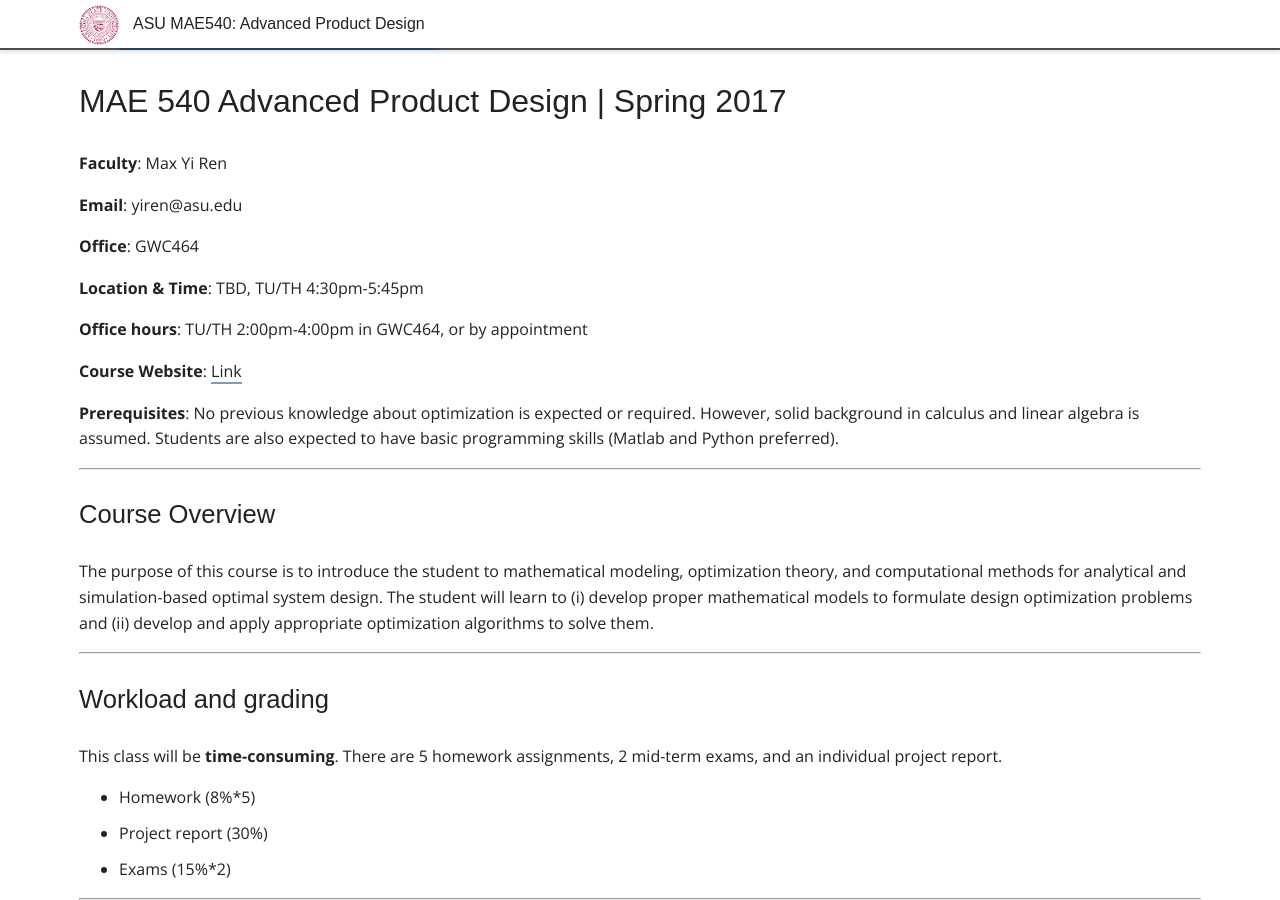
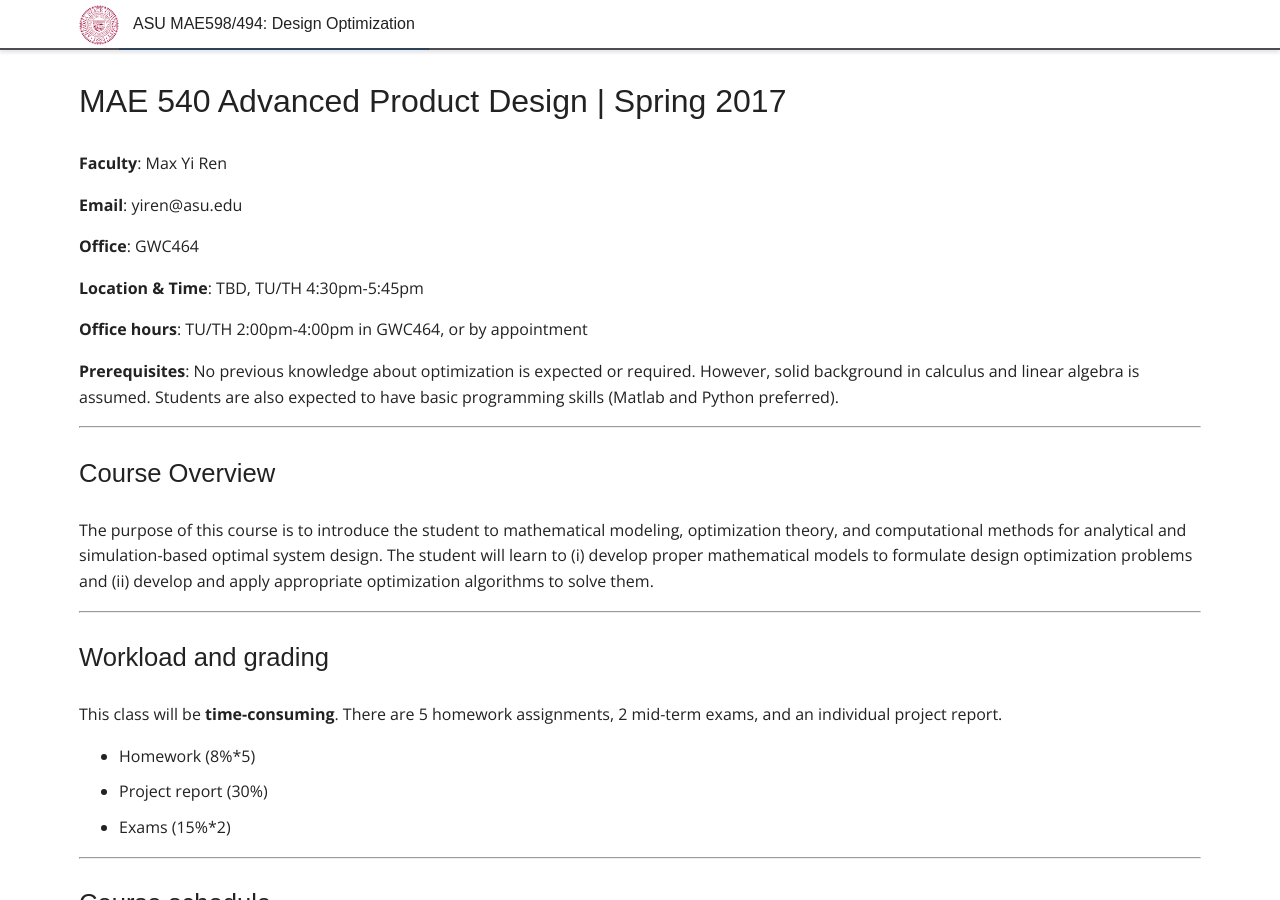
Before and after one commit to DesignInformaticsLab/DesignInformaticsLab.github.io, a Jekyll site: the page built from _posts/teaching/designopt/2017-04-16-syllabus.md, in a window 1280 px wide and 900 px high. Built offline with Jekyll 4.4.1, drawn with Linux system fonts in a browser that asks for light colours; some web fonts are replaced; some of the changed lines change nothing that is shown.

Commit message:
updated lecture notes

```diff
--- a/_layouts/opt_default.html
+++ b/_layouts/opt_default.html
@@ -9,7 +9,7 @@
         <nav>
             <ul>
                 <li><image style="height: 40px; margin-top: 5px; margin-left: 15px;" src="/_images/asulogo.png" /></li>
-                <li><a href="{{ site.url }}/_pages/teaching/apd_index.html">ASU MAE598/494: Design Optimization</a></li>
+                <li><a href="{{ site.url }}/_pages/teaching/opt_index.html">ASU MAE598/494: Design Optimization</a></li>
             </ul>
         </nav>
     </div>
--- a/_posts/teaching/designopt/2017-04-16-syllabus.md
+++ b/_posts/teaching/designopt/2017-04-16-syllabus.md
@@ -1,6 +1,6 @@
 ---
-categories: productdesign
-layout: apd_default
+categories: designopt
+layout: opt_default
 title:  Syllabus
 ---
 
@@ -15,8 +15,6 @@ title:  Syllabus
 **Location & Time**: TBD, TU/TH 4:30pm-5:45pm
 
 **Office hours**: TU/TH 2:00pm-4:00pm in GWC464, or by appointment
-
-**Course Website**: <a href="Designinformaticslab.github.com/teaching/opt_index.html"> Link </a>
 
 **Prerequisites**:  No previous knowledge about optimization is expected or required.
 However, solid background in calculus and linear algebra is assumed.
```
